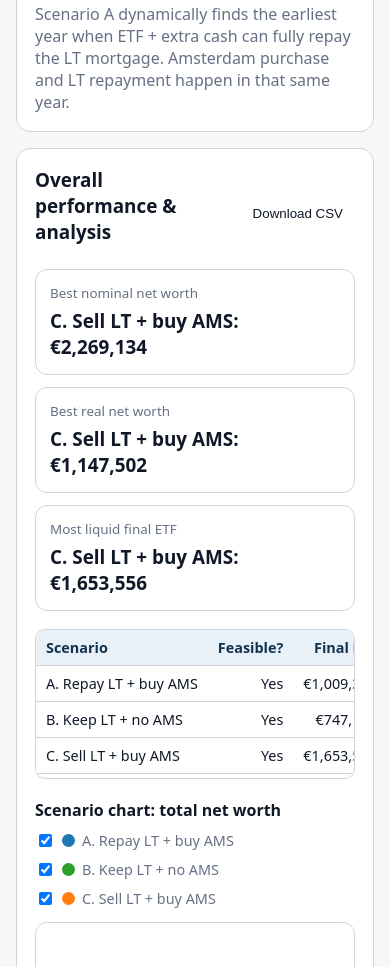
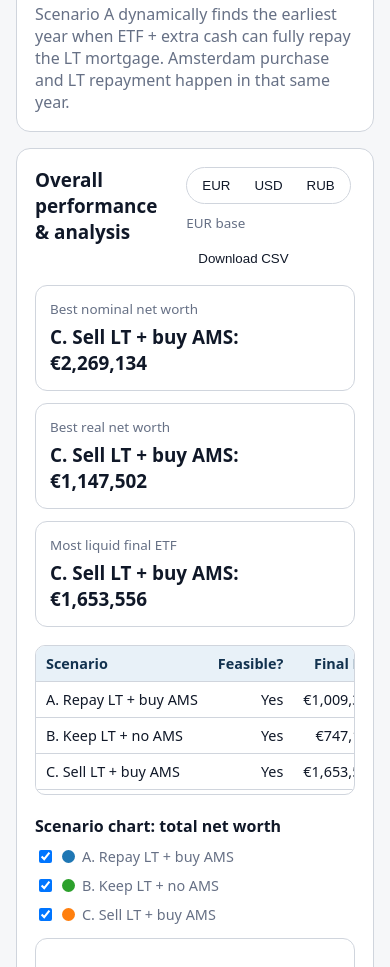
Before and after one commit to drauge/cagr-calculator, a website: page index.html in a window 390 px wide. Shown: the part 4312-5279 px from the top of the page. Drawn offline with Linux system fonts and the light colour scheme; no server answers.

Commit message:
currency exchange

```diff
--- a/app.js
+++ b/app.js
@@ -1,5 +1,87 @@
 const fmtEUR=new Intl.NumberFormat("en-IE",{style:"currency",currency:"EUR",maximumFractionDigits:0});
 const fmtEUR2=new Intl.NumberFormat("en-IE",{style:"currency",currency:"EUR",minimumFractionDigits:2,maximumFractionDigits:2});
+
+let summaryCurrency = "EUR";
+let fxRates = { EUR: 1, USD: null, RUB: null };
+let fxMeta = { USD: "", RUB: "" };
+
+function formatSummaryCurrency(value) {
+  const rate = fxRates[summaryCurrency] || 1;
+  const converted = value * rate;
+
+  return new Intl.NumberFormat("en-IE", {
+    style: "currency",
+    currency: summaryCurrency,
+    maximumFractionDigits: summaryCurrency === "RUB" ? 0 : 0,
+  }).format(converted);
+}
+
+function setFxStatus(message) {
+  const el = document.getElementById("fxStatus");
+  if (el) el.textContent = message;
+}
+
+async function loadFxRates() {
+  setFxStatus("Loading FX...");
+
+  try {
+    const [ecbResponse, cbrResponse] = await Promise.allSettled([
+      fetch("https://api.frankfurter.app/latest?from=EUR&to=USD", { cache: "no-store" }),
+      fetch("https://www.cbr-xml-daily.ru/daily_json.js", { cache: "no-store" }),
+    ]);
+
+    if (ecbResponse.status === "fulfilled" && ecbResponse.value.ok) {
+      const data = await ecbResponse.value.json();
+      if (data?.rates?.USD) {
+        fxRates.USD = data.rates.USD;
+        fxMeta.USD = `ECB ${data.date || ""}`.trim();
+      }
+    }
+
+    if (cbrResponse.status === "fulfilled" && cbrResponse.value.ok) {
+      const data = await cbrResponse.value.json();
+      const eurRub = data?.Valute?.EUR?.Value;
+      if (eurRub) {
+        fxRates.RUB = eurRub;
+        fxMeta.RUB = `CBR ${String(data.Date || "").slice(0, 10)}`.trim();
+      }
+    }
+
+    updateFxStatus();
+    if (window.__lastResult) renderSummary(window.__lastResult);
+  } catch (error) {
+    console.warn("FX loading failed", error);
+    setFxStatus("FX unavailable; EUR shown");
+  }
+}
+
+function updateFxStatus() {
+  if (summaryCurrency === "EUR") {
+    setFxStatus("EUR base");
+    return;
+  }
+
+  const rate = fxRates[summaryCurrency];
+  const meta = fxMeta[summaryCurrency];
+  if (!rate) {
+    setFxStatus(`${summaryCurrency} rate unavailable`);
+    return;
+  }
+
+  setFxStatus(`1 EUR = ${rate.toFixed(summaryCurrency === "RUB" ? 2 : 4)} ${summaryCurrency}${meta ? " · " + meta : ""}`);
+}
+
+function setupSummaryCurrencyToggle() {
+  document.querySelectorAll("#summaryCurrencyToggle .segment").forEach(button => {
+    button.addEventListener("click", () => {
+      summaryCurrency = button.dataset.currency;
+      document.querySelectorAll("#summaryCurrencyToggle .segment").forEach(b => b.classList.remove("active"));
+      button.classList.add("active");
+      updateFxStatus();
+      if (window.__lastResult) renderSummary(window.__lastResult);
+    });
+  });
+}
 const scenarioDefs=[{key:"A",label:"A. Repay LT + buy AMS",color:"#1f77b4",enabled:true},{key:"B",label:"B. Keep LT + no AMS",color:"#2ca02c",enabled:true},{key:"C",label:"C. Sell LT + buy AMS",color:"#ff7f0e",enabled:true}];
 
 const BOX3_2025_SINGLE_ALLOWANCE = 57684;
@@ -83,7 +165,7 @@ let contrib=0,growth=0;for(let mo=1;mo<=12;mo++){const c=etfContribution(m,year,
 const ltDebt=ltSold||ltRepaid?0:debtEoy(ltSchedule,year,m.ltLoanAmount),ltMarket=ltValue(m,year,ltSold),ltEquity=Math.max(0,ltMarket-ltDebt),amsDebt=amsOwned?debtEoy(amsSchedule,year,amsLoanUsed):0,amsVal=amsValue(m,sc.purchaseYear||year,year,amsOwned),amsEquity=Math.max(0,amsVal-amsDebt),total=etf+ltEquity+amsEquity,real=(etf+amsEquity)/Math.pow(1+m.nlInflation,year-m.projectionStartYear+1)+ltEquity/Math.pow(1+m.ltInflation,year-m.projectionStartYear+1);rows.push({year,etf,ltMarketValue:ltMarket,ltDebt,ltEquity,amsValue:amsVal,amsDebt,amsEquity,totalNetWorth:total,realNetWorth:real,box3Tax:tax,events:events.join("; ")})}
 const last=rows.at(-1);let comment=key==="B"?"Baseline; may not satisfy borrowing capacity":key==="C"?"Conditional on mother housing / sale feasibility":shortfall>0?"No year found where liquidity can fully repay LT debt within max wait year":`Dynamic repayment/purchase year: ${sc.purchaseYear}`;return{key,label:scenarioDefs.find(s=>s.key===key).label,rows,final:last,totalBox3Tax:totalTax,liquidityShortfall:shortfall,feasible:shortfall<=0,comment}}
 function simulateAll(){const model=readModel();return{model,scenarios:{A:simulateScenario(model,"A"),B:simulateScenario(model,"B"),C:simulateScenario(model,"C")}}}
-function renderSummary(res){const body=document.querySelector("#summaryTable tbody");body.innerHTML="";Object.values(res.scenarios).forEach(s=>{const r=s.final,tr=body.insertRow();[s.label,s.feasible?"Yes":"No",fmtEUR.format(r.etf),fmtEUR.format(r.ltEquity),fmtEUR.format(r.amsEquity),fmtEUR.format(r.totalNetWorth),fmtEUR.format(r.realNetWorth),fmtEUR.format(s.totalBox3Tax),fmtEUR.format(s.liquidityShortfall),s.comment].forEach((v,i)=>{const td=tr.insertCell();td.textContent=v;if(i===0||i===9)td.style.textAlign="left"})});const feasible=Object.values(res.scenarios).filter(s=>s.feasible);const byN=[...feasible].sort((a,b)=>b.final.totalNetWorth-a.final.totalNetWorth)[0],byR=[...feasible].sort((a,b)=>b.final.realNetWorth-a.final.realNetWorth)[0],byL=[...feasible].sort((a,b)=>b.final.etf-a.final.etf)[0];document.getElementById("bestNominal").textContent=byN?`${byN.label}: ${fmtEUR.format(byN.final.totalNetWorth)}`:"No feasible scenario";document.getElementById("bestReal").textContent=byR?`${byR.label}: ${fmtEUR.format(byR.final.realNetWorth)}`:"No feasible scenario";document.getElementById("bestLiquidity").textContent=byL?`${byL.label}: ${fmtEUR.format(byL.final.etf)}`:"No feasible scenario"}
+function renderSummary(res){const body=document.querySelector("#summaryTable tbody");body.innerHTML="";Object.values(res.scenarios).forEach(s=>{const r=s.final,tr=body.insertRow();[s.label,s.feasible?"Yes":"No",formatSummaryCurrency(r.etf),formatSummaryCurrency(r.ltEquity),formatSummaryCurrency(r.amsEquity),formatSummaryCurrency(r.totalNetWorth),formatSummaryCurrency(r.realNetWorth),formatSummaryCurrency(s.totalBox3Tax),formatSummaryCurrency(s.liquidityShortfall),s.comment].forEach((v,i)=>{const td=tr.insertCell();td.textContent=v;if(i===0||i===9)td.style.textAlign="left"})});const feasible=Object.values(res.scenarios).filter(s=>s.feasible);const byN=[...feasible].sort((a,b)=>b.final.totalNetWorth-a.final.totalNetWorth)[0],byR=[...feasible].sort((a,b)=>b.final.realNetWorth-a.final.realNetWorth)[0],byL=[...feasible].sort((a,b)=>b.final.etf-a.final.etf)[0];document.getElementById("bestNominal").textContent=byN?`${byN.label}: ${fmtEUR.format(byN.final.totalNetWorth)}`:"No feasible scenario";document.getElementById("bestReal").textContent=byR?`${byR.label}: ${fmtEUR.format(byR.final.realNetWorth)}`:"No feasible scenario";document.getElementById("bestLiquidity").textContent=byL?`${byL.label}: ${fmtEUR.format(byL.final.etf)}`:"No feasible scenario"}
 function renderDetails(res){const body=document.querySelector("#detailsTable tbody");body.innerHTML="";res.scenarios[activeDetailScenario].rows.forEach(r=>{const tr=body.insertRow();[r.year,fmtEUR.format(r.etf),fmtEUR.format(r.ltMarketValue),fmtEUR.format(r.ltDebt),fmtEUR.format(r.ltEquity),fmtEUR.format(r.amsValue),fmtEUR.format(r.amsDebt),fmtEUR.format(r.amsEquity),fmtEUR.format(r.totalNetWorth),fmtEUR.format(r.realNetWorth),fmtEUR.format(r.box3Tax),r.events].forEach((v,i)=>{const td=tr.insertCell();td.textContent=v;if(i===0||i===11)td.style.textAlign="left"})})}
 function renderChartControls(){const c=document.getElementById("chartControls");c.innerHTML="";scenarioDefs.forEach(s=>{const l=document.createElement("label");l.className="chart-control";const cb=document.createElement("input");cb.type="checkbox";cb.checked=s.enabled;cb.onchange=()=>{s.enabled=cb.checked;if(window.__lastResult)renderChart(window.__lastResult)};const sw=document.createElement("span");sw.className="swatch";sw.style.background=s.color;const t=document.createElement("span");t.textContent=s.label;l.append(cb,sw,t);c.appendChild(l)})}
 function svgEl(tag,attrs={}){const e=document.createElementNS("http://www.w3.org/2000/svg",tag);Object.entries(attrs).forEach(([k,v])=>e.setAttribute(k,String(v)));return e}
@@ -161,5 +243,5 @@ function init(){initTheme();addRateRow({effectiveFrom:"2025-08-25",euribor:2.08}
 const fiscalPartnerEl=document.getElementById("hasFiscalPartner");
 if(fiscalPartnerEl){
   fiscalPartnerEl.addEventListener("change",()=>{applyFiscalPartnerDefaults();calculate();});
-}document.getElementById("addRateRow").onclick=()=>{addRateRow();calculate()};document.getElementById("addEtfContribution").onclick=()=>{addEtfContributionRow();calculate()};document.getElementById("addLumpContribution").onclick=()=>{addLumpContributionRow();calculate()};document.getElementById("downloadCsv").onclick=downloadCsv;window.addEventListener("resize",()=>{if(window.__lastResult)renderChart(window.__lastResult)});setupTabs();renderChartControls();setupTableHeaderHover();applyFiscalPartnerDefaults();calculate()}
+}document.getElementById("addRateRow").onclick=()=>{addRateRow();calculate()};document.getElementById("addEtfContribution").onclick=()=>{addEtfContributionRow();calculate()};document.getElementById("addLumpContribution").onclick=()=>{addLumpContributionRow();calculate()};document.getElementById("downloadCsv").onclick=downloadCsv;window.addEventListener("resize",()=>{if(window.__lastResult)renderChart(window.__lastResult)});setupTabs();renderChartControls();setupTableHeaderHover();setupSummaryCurrencyToggle();applyFiscalPartnerDefaults();calculate();loadFxRates()}
 init();
--- a/index.html
+++ b/index.html
@@ -128,7 +128,18 @@
 </section>
 
 <section class="card">
-<div class="section-head"><h2>Overall performance & analysis</h2><button id="downloadCsv" type="button">Download CSV</button></div>
+<div class="section-head performance-head">
+  <h2>Overall performance & analysis</h2>
+  <div class="head-actions">
+    <div class="segmented-toggle" id="summaryCurrencyToggle" aria-label="Summary table currency">
+      <button type="button" class="segment active" data-currency="EUR">EUR</button>
+      <button type="button" class="segment" data-currency="USD">USD</button>
+      <button type="button" class="segment" data-currency="RUB">RUB</button>
+    </div>
+    <span id="fxStatus" class="fx-status">EUR base</span>
+    <button id="downloadCsv" type="button">Download CSV</button>
+  </div>
+</div>
 <div class="kpis three">
 <div><span>Best nominal net worth</span><strong id="bestNominal">-</strong></div>
 <div><span>Best real net worth</span><strong id="bestReal">-</strong></div>
--- a/styles.css
+++ b/styles.css
@@ -277,3 +277,65 @@ body.dark .tabs {
 body.dark .switch-control input:checked + .switch-slider {
   background: #2563eb;
 }
+
+
+.performance-head {
+  align-items: flex-start;
+}
+
+.head-actions {
+  display: flex;
+  align-items: center;
+  gap: 10px;
+  flex-wrap: wrap;
+  justify-content: flex-end;
+}
+
+.segmented-toggle {
+  display: inline-flex;
+  border: 1px solid var(--line);
+  border-radius: 999px;
+  padding: 3px;
+  background: var(--button-secondary-bg);
+  box-shadow: 0 1px 2px var(--shadow);
+}
+
+.segmented-toggle .segment {
+  border: 0;
+  background: transparent;
+  color: var(--button-secondary-text);
+  border-radius: 999px;
+  padding: 7px 12px;
+  min-width: 48px;
+  box-shadow: none;
+}
+
+.segmented-toggle .segment:hover {
+  background: var(--tab-bg-hover);
+  color: var(--accent);
+}
+
+.segmented-toggle .segment.active {
+  background: var(--tab-active-bg);
+  color: var(--tab-active-text);
+}
+
+.fx-status {
+  color: var(--muted);
+  font-size: 0.84rem;
+  white-space: nowrap;
+}
+
+body.dark .segmented-toggle {
+  background: var(--tab-bg);
+}
+
+@media (max-width:650px) {
+  .performance-head,
+  .head-actions {
+    align-items: stretch;
+  }
+  .head-actions {
+    justify-content: flex-start;
+  }
+}
```
Also changed, not shown: README.md.
